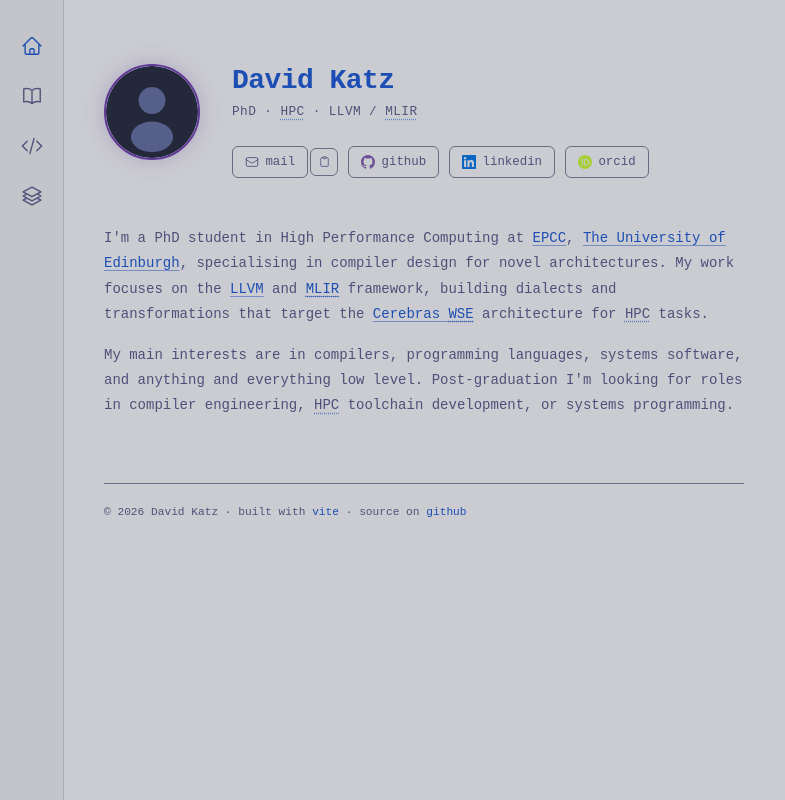
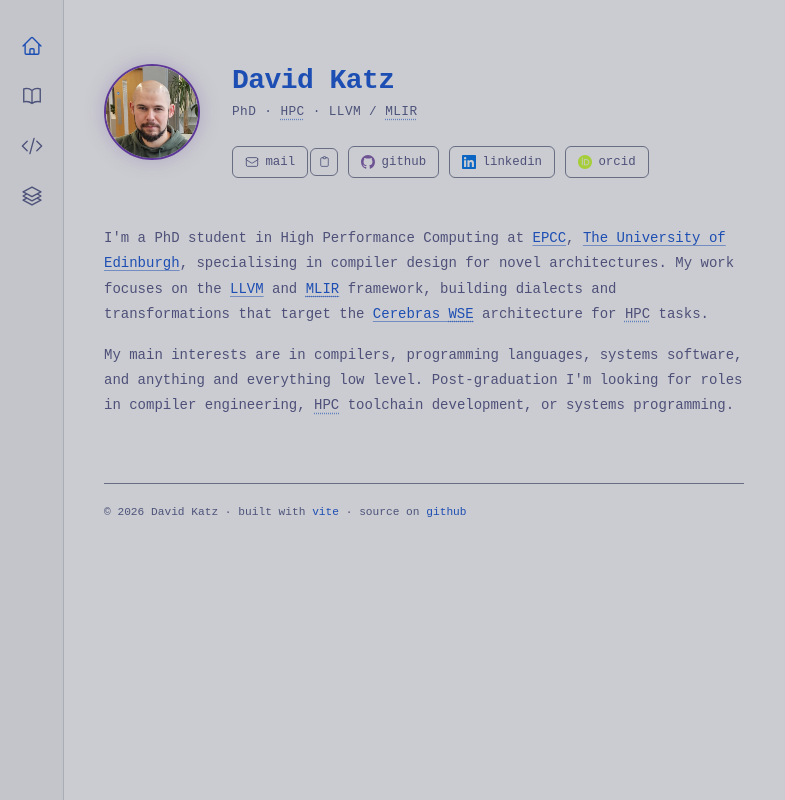
Before and after one commit to dk949/david-katz.dev, a website built with Vite: page index.html in a window 1280 px wide. Shown: the whole page, without its empty margins (0-785 px from the left). Built offline with nearby package versions, Linux system fonts and the light colour scheme.

Commit message:
feat: real profile photo

```diff
--- a/CLAUDE.md
+++ b/CLAUDE.md
@@ -9,7 +9,6 @@ This file is the single source of truth for project intent and conventions.
 - **Audience.** Currently doubles as PhD researcher page; will be updated for industry job hunt post-graduation. Tone: techy / low-level but readable and professional.
 - **Landing page.** Basic about + contact info; left side reserved for a sidebar / nav that will grow as future projects are added.
 - **Activity page.** GitHub visualiser (OSS contributions, language breakdown, etc.). Lives off the landing page on purpose — it's a "nice to have", not the headline.
-- **Profile picture.** SVG placeholder in `public/avatar-placeholder.svg`. Optional — keep it only while it fits the design.
 - **Contact.** Email `dk949.david@gmail.com`, GitHub `@dk949`, LinkedIn `https://www.linkedin.com/in/dk949/`. The email is also hard-coded in `src/pages/home.ts` for the copy-to-clipboard button — update both places if it changes.
 - **Frameworks.** Intentionally avoided. Justify any added dependency by the weight it adds to the bundle.
 
--- a/index.html
+++ b/index.html
@@ -16,7 +16,7 @@
   <!-- Page content -->
   <main>
     <section class="hero">
-      <img src="/avatar-placeholder.svg" alt="David Katz" class="avatar" width="96" height="96" />
+      <img src="/profile-pic.png" alt="David Katz" class="avatar" width="96" height="96" />
       <div class="hero-info">
         <h1>David Katz</h1>
         <p class="tagline">PhD · <abbr title="High Performance Computing">HPC</abbr> · LLVM / <abbr title="Multi-Level Intermediate Representation">MLIR</abbr></p>
```
Also changed, not shown: public/avatar-placeholder.svg (deleted), public/profile-pic.png (added).
